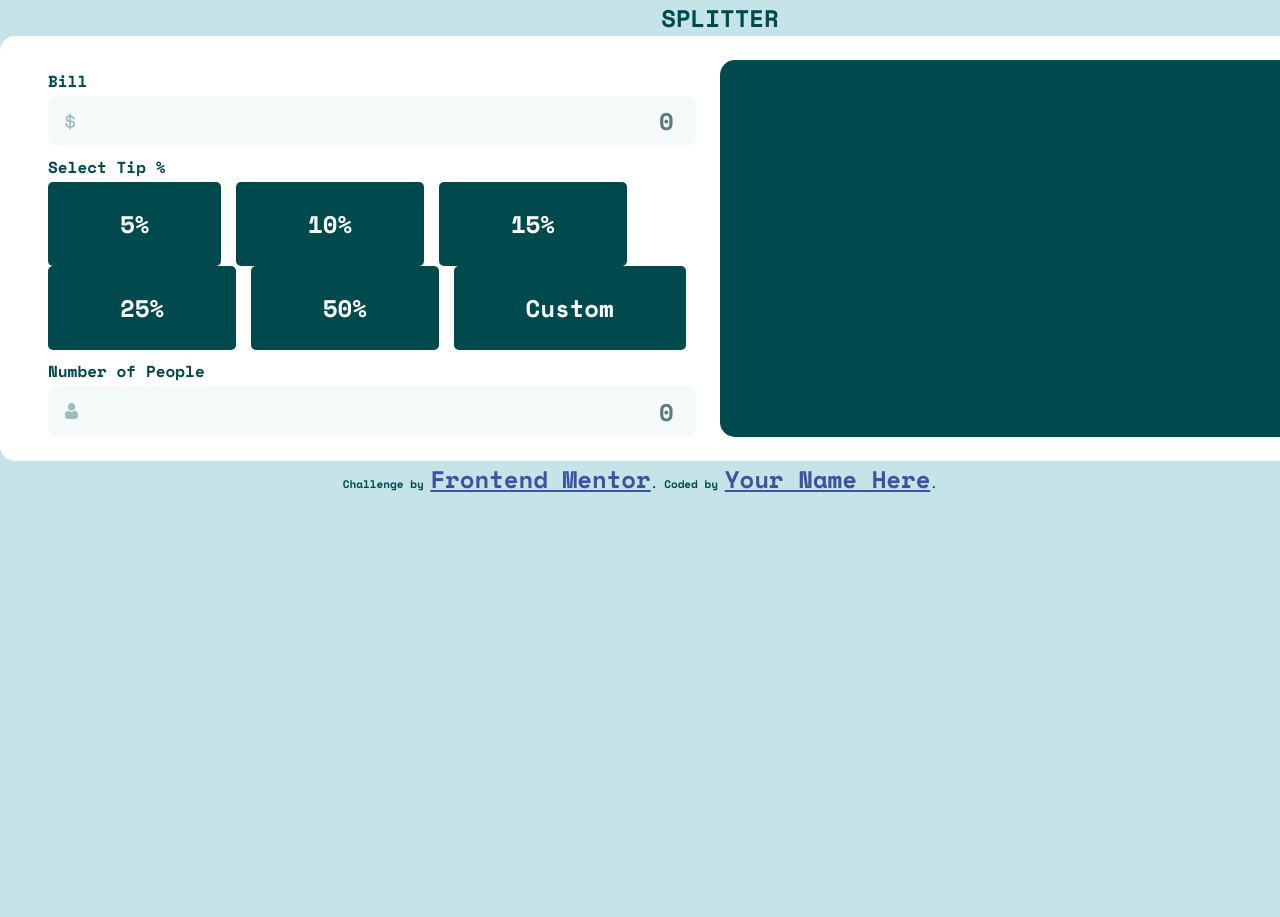
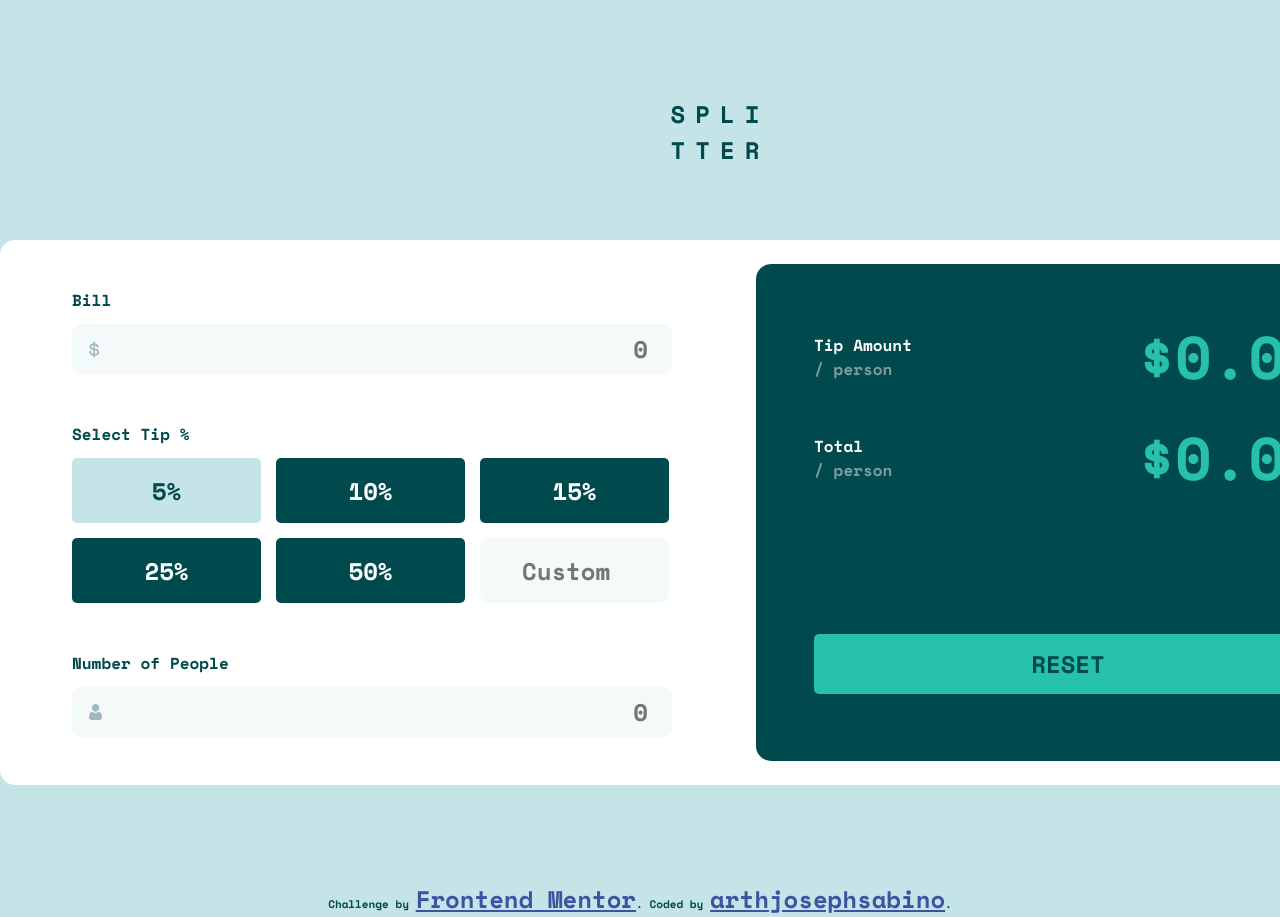
Before and after one commit to arthsabino/Tip-Calculator, a plain HTML site: page index.html in a window 1280 px wide. Both pictures are taken after a click on the button "5%". Shown: the top 917 px of the page. Before the commit the page ends 800 px from the top, so only its background shows below. Drawn offline with nearby package versions, Linux system fonts and the light colour scheme.

Commit message:
All functionalities are done

```diff
--- a/index.html
+++ b/index.html
@@ -6,6 +6,7 @@
 
     <link rel="icon" type="image/png" sizes="32x32" href="./images/favicon-32x32.png">
     <link rel="stylesheet" href="style.css">
+    <script src="script.js"></script>
     <title>Frontend Mentor | Tip calculator app</title>
 
     <!-- Feel free to remove these styles or customise in your own stylesheet 👍 -->
@@ -16,52 +17,83 @@
   </head>
   <body>
     <div class="container card-container">
-      <h1 class="calculator-header">Splitter</h1>
+      <h1 class="calculator-header">
+        <span>
+          Spli
+        </span>
+        <span>
+          tter
+        </span>
+      </h1>
       <div class="card">
         <div class="card-body flex-container">
           <div class="bill-computation">
             <div class="form-group">
-              <label for="bill-input">Bill</label>
+              <div class="flex-container label-container">
+                <label for="bill-input">Bill</label>
+                <label class="input-error-message" for="bill-input-error">Can't be zero</label>
+              </div>
               <div class="input-container">
                 <img class="input-icon" src="images/icon-dollar.svg">
-                <input class="bill-input" type="number" value="0">
+                <input class="bill-input form-input" type="number" placeholder="0">
               </div>
             </div>
             <div class="form-group">
-              <label for="select-tip">Select Tip %</label>
+              <div class="flex-container label-container">
+                <label for="select-tip">Select Tip %</label>
+                <label class="input-error-message" for="bill-input-error">Can't be zero</label>
+              </div>
               <div class="button-container grid-container">
-                <button class="btn btn-tip-pct btn-green" type="button">5%</button>
-                <button class="btn btn-tip-pct btn-green" type="button">10%</button>
-                <button class="btn btn-tip-pct btn-green" type="button">15%</button>
-                <button class="btn btn-tip-pct btn-green" type="button">25%</button>
-                <button class="btn btn-tip-pct btn-green" type="button">50%</button>
-                <button class="btn btn-tip-pct btn-green" type="button">Custom</button>
-
+                <button class="btn btn-tip-pct btn-green" type="button" data-value="5">5%</button>
+                <button class="btn btn-tip-pct btn-green" type="button" data-value="10">10%</button>
+                <button class="btn btn-tip-pct btn-green" type="button" data-value="15">15%</button>
+                <button class="btn btn-tip-pct btn-green" type="button" data-value="25">25%</button>
+                <button class="btn btn-tip-pct btn-green" type="button" data-value="50">50%</button>
+                <input class="btn btn-tip-pct btn-dull custom-tip" type="number" placeholder="Custom">
               </div>
             </div>
             <div class="form-group">
-              <label for="number-of-people">Number of People</label>
+              <div class="flex-container label-container">
+                <label for="number-of-people">Number of People</label>
+                <label class="input-error-message" for="bill-input-error">Can't be zero</label>
+              </div>
               <div class="input-container">
                 <img class="input-icon" src="images/icon-person.svg">
               </div>
-              <input class="number-of-people" type="number" value="0">
+              <input class="form-input number-of-people" type="number" placeholder="0">
             </div>
           </div>
           <div class="bill-total">
-            Tip Amount
-            / person
-
-            Total
-            / person
-
-            Reset
+            <div class="container bill-total-container">
+              <div class="flex-container amount-container">
+                <div class="tip-amount-label-container label-container">
+                  <span>Tip Amount</span>
+                  <span>/ person</span>
+                </div>
+                <div class="tip-amount-per-person-container">
+                  <h2 class="tip-amount-per-person">$0.00</h2>
+                </div>
+              </div>
+              <div class="flex-container amount-container">
+                <div class="total-amount-label-container label-container">
+                  <span>Total</span>
+                  <span>/ person</span>
+                </div>
+                <div class="total-amount-per-person-container">
+                  <h2 class="total-amount-per-person">$0.00</h2>
+                </div>
+              </div>
+              <div class="button-reset-container">
+                <button class="btn btn-reset">Reset</button>
+              </div>
+            </div>
           </div>
         </div>
       </div>
     </div>
     <div class="attribution">
       Challenge by <a href="https://www.frontendmentor.io?ref=challenge" target="_blank">Frontend Mentor</a>.
-      Coded by <a href="#">Your Name Here</a>.
+      Coded by <a href="#">arthjosephsabino</a>.
     </div>
   </body>
 </html>
--- /dev/null
+++ b/script.js
@@ -0,0 +1,108 @@
+if(document.readyState === 'loading') {
+    document.addEventListener('DOMContentLoaded', ready)
+} else {
+    ready()
+}
+function ready() {
+    let formInput = document.getElementsByClassName('form-input');
+    for(let i = 0; i < formInput.length; i++) {
+        let input = formInput[i];
+        input.addEventListener('change', formInputEvent)
+        input.addEventListener('focus', formInputEvent)
+        input.addEventListener('focusout', formInputFocusOut)
+    }
+
+    let tipPctButtons = document.getElementsByClassName('btn-tip-pct btn-green');
+    for(let i = 0; i < tipPctButtons.length; i++) {
+        let button = tipPctButtons[i];
+        button.addEventListener('click', tipPctButtonClicked)
+    }
+
+    let customTipButton = document.getElementsByClassName('custom-tip')[0]
+    customTipButton.addEventListener('change', customTipButtonChange)
+
+    let resetButton = document.getElementsByClassName('btn-reset')[0]
+    resetButton.addEventListener('click', reset)
+}
+
+function formInputEvent(event) {
+    let element = event.target
+    let elementValue = element.value
+    let formGroupParent = element.closest('.form-group')
+    let labelContainer = formGroupParent.getElementsByClassName('label-container')[0]
+    let errorMessageLabel = labelContainer.getElementsByClassName('input-error-message')[0]
+    if(isNaN(elementValue) || elementValue <= 0) {
+        errorMessageLabel.style.display = 'inline'
+        element.style.border = '2px solid var(--orange-brown)'
+    } else {
+        errorMessageLabel.style.display = 'none'
+        element.style.border = '2px solid var(--strong-cyan)'
+    }
+
+    computeTotalBill()
+}
+
+function formInputFocusOut(event) {
+    let element = event.target
+    let elementValue = element.value
+    element.style.border = (isNaN(elementValue) || elementValue <= 0) ?
+    '2px solid var(--orange-brown)' : 'none'
+    computeTotalBill()
+}
+
+function tipPctButtonClicked(event) {
+    let element = event.target
+    let customTipButton = document.getElementsByClassName('custom-tip')[0]
+    removeBtnActive()
+    element.classList.add('btn-active')
+    customTipButton.value = null;
+    computeTotalBill()
+}
+
+function customTipButtonChange(event) {
+    removeBtnActive()
+    computeTotalBill()
+}
+
+function removeBtnActive() {
+    let tipPctButtons = document.querySelectorAll('.btn-tip-pct.btn-green')
+    for(let i = 0; i < tipPctButtons.length; i++) {
+        let button = tipPctButtons[i];
+        button.classList.remove('btn-active')
+    }
+}
+
+function computeTotalBill() {
+    //bill total elements
+    let tipAmountPerPerson = document.getElementsByClassName('tip-amount-per-person')[0]
+    let totalAmountPerPerson = document.getElementsByClassName('total-amount-per-person')[0]
+    //bill computation elements
+    let billAmount = document.getElementsByClassName('bill-input')[0].value
+    let numberOfPeople = document.getElementsByClassName('number-of-people')[0].value
+
+    let tipPctValue = document.getElementsByClassName('custom-tip')[0].value
+    console.log(tipPctValue)
+    let tipPctButton = document.getElementsByClassName('btn-tip-pct btn-active')[0]
+    if(tipPctButton && tipPctButton.hasAttribute('data-value') && (isNaN(tipPctValue) || tipPctValue <= 0)) tipPctValue = tipPctButton.dataset.value
+    tipPctValue = parseFloat(billAmount) * parseFloat(tipPctValue/100)
+
+    let totalBill = parseFloat(billAmount) + parseFloat(tipPctValue)
+    let tipAmountPerPersonValue = Math.round(((parseFloat(tipPctValue)/parseFloat(numberOfPeople)) + Number.EPSILON) * 100) / 100
+    let totalAmountPerPersonValue = Math.round(((parseFloat(totalBill)/parseFloat(numberOfPeople)) + Number.EPSILON) * 100) / 100
+
+    tipAmountPerPerson.innerText = (isNaN(tipAmountPerPersonValue) || tipAmountPerPersonValue <= 0) ? '$0.00' : `$${tipAmountPerPersonValue}`
+    totalAmountPerPerson.innerText = (isNaN(totalAmountPerPersonValue) || totalAmountPerPersonValue <= 0) ? '$0.00' : `$${totalAmountPerPersonValue}`
+
+}
+
+function reset() {
+    let billAmount = document.getElementsByClassName('bill-input')[0]
+    let numberOfPeople = document.getElementsByClassName('number-of-people')[0]
+    let customTipButton = document.getElementsByClassName('custom-tip')[0]
+    removeBtnActive()
+    billAmount.value = null
+    numberOfPeople.value = null
+    customTipButton.value = null
+    computeTotalBill()
+
+}
--- a/style.css
+++ b/style.css
@@ -10,6 +10,7 @@
     --dark-grayish-cyan2: hsl(184, 14%, 56%);
     --light-grayish-cyan1: hsl(185, 41%, 84%);
     --light-grayish-cyan2: hsl(189, 41%, 97%);
+    --orange-brown: hsl(28, 83%, 52%);
     --white: hsl(0, 0%, 100%);
 
 }
@@ -35,25 +36,43 @@ body {
 
 .card-container {
     width: var(--desktop-width);
+    padding: 4em 0;
 }
 
+.grid-container {
+    display: grid;
+    grid-template-columns: repeat(3, 31.5%);
+    row-gap: 15px;
+    column-gap: 15px;
+}
 
 .flex-container {
     display: flex;
 }
 
-.flex-container > div {
+.card-body.flex-container > div {
     flex: 1;
-    padding: 0 1em;
+    margin: 0 1.5em;
+    padding: 0 0.5em;
 }
 
+.bill-total-container {
+    width: 580px;
+}
 
-.clear {
-    clear: both;
+.input-error-message {
+    display: none;
+    color: var(--orange-brown);
 }
 h1 {
     text-align: center;
     text-transform: uppercase;
+}
+
+h1.calculator-header span {
+    display: block;
+    line-height: 1.5;
+    letter-spacing: 10px;
 }
 
 label {
@@ -62,6 +81,7 @@ label {
 .card {
     background-color: var(--white);
     border-radius: 15px;
+    margin-top: 3em;
 }
 
 .card-body {
@@ -77,7 +97,12 @@ label {
     background-color: var(--light-grayish-cyan2);
     font-weight: 900;
     color: var(--dark-grayish-cyan1);
-    padding: 0.3em;
+    padding: 0.3em 1em 0.3em 0.3em;
+}
+
+.form-group input:focus {
+    outline: none;
+    border: 2px solid var(--strong-cyan);
 }
 
 .input-container img {
@@ -90,32 +115,130 @@ label {
     padding: 0.7em;
 }
 
-.button-container {
-}
-
-.button-container > button {
-
-}
-
 .btn {
     border: none;
     vertical-align: middle;
     text-align: center;
+    cursor: pointer;
 }
 
 .btn-green {
     background-color: var(--very-dark-cyan);
     color: var(--white);
-    font-weight: 700;;
+    font-weight: 700;
+}
+
+.btn-dull {
+    background-color: var(--light-grayish-cyan2);
+    font-weight: 900;
+    color: var(--dark-grayish-cyan1);
 }
 
 .btn-tip-pct {
     border-radius: 5px;
-    padding: 1em 3em;
+    padding: 0.6em;
 }
 
+button.btn-tip-pct:hover,
+button.btn-reset:hover,
+.btn-active {
+    background-color: var(--light-grayish-cyan1);
+    color: var(--very-dark-cyan);
+}
+
+.btn-reset {
+    background-color: var(--strong-cyan);
+    text-transform: uppercase;
+    font-weight: 700;
+    color: var(--very-dark-cyan);
+    width: 100%;
+    border-radius: 5px;
+    padding: 0.5em 0;
+}
+
+input.custom-tip {
+    text-align: center;
+}
+
+input.custom-tip:focus {
+    text-align: end;
+}
+
+input.custom-tip:focus::placeholder {
+    color: transparent;
+}
+
+/* bill computation */
+.bill-computation > div {
+    padding: 1em 0;
+}
+
+.bill-computation > div .label-container {
+    padding-bottom: 0.5em;
+}
+
+.bill-computation .label-container label:first-child {
+    flex-grow: 1;
+}
 /* bill total */
 .bill-total {
     background-color: var(--very-dark-cyan);
     border-radius: 15px;
 }
+
+.bill-total-container {
+    padding: 1.5em;
+}
+
+.bill-total .label-container span {
+    display: block;
+    font-size: 16px;
+}
+
+.bill-total .label-container span:first-child {
+    color: var(--white);
+}
+
+.bill-total .label-container span:nth-child(2) {
+    color: var(--dark-grayish-cyan2);
+}
+
+.bill-total h2 {
+    font-size: 2.5em;
+    color: var(--strong-cyan);
+}
+
+.amount-container {
+    align-items: center;
+    justify-content: center;
+    margin: 0.5em 0;
+}
+
+.amount-container > .label-container {
+    flex-grow: 1;
+}
+
+.button-reset-container {
+    padding-top: 5em;
+}
+
+
+
+
+
+
+
+
+
+/* Chrome, Safari, Edge, Opera */
+/* removes spinner */
+input::-webkit-outer-spin-button,
+input::-webkit-inner-spin-button {
+  -webkit-appearance: none;
+  margin: 0;
+}
+
+/* Firefox */
+input[type=number] {
+  -moz-appearance: textfield;
+}
```
